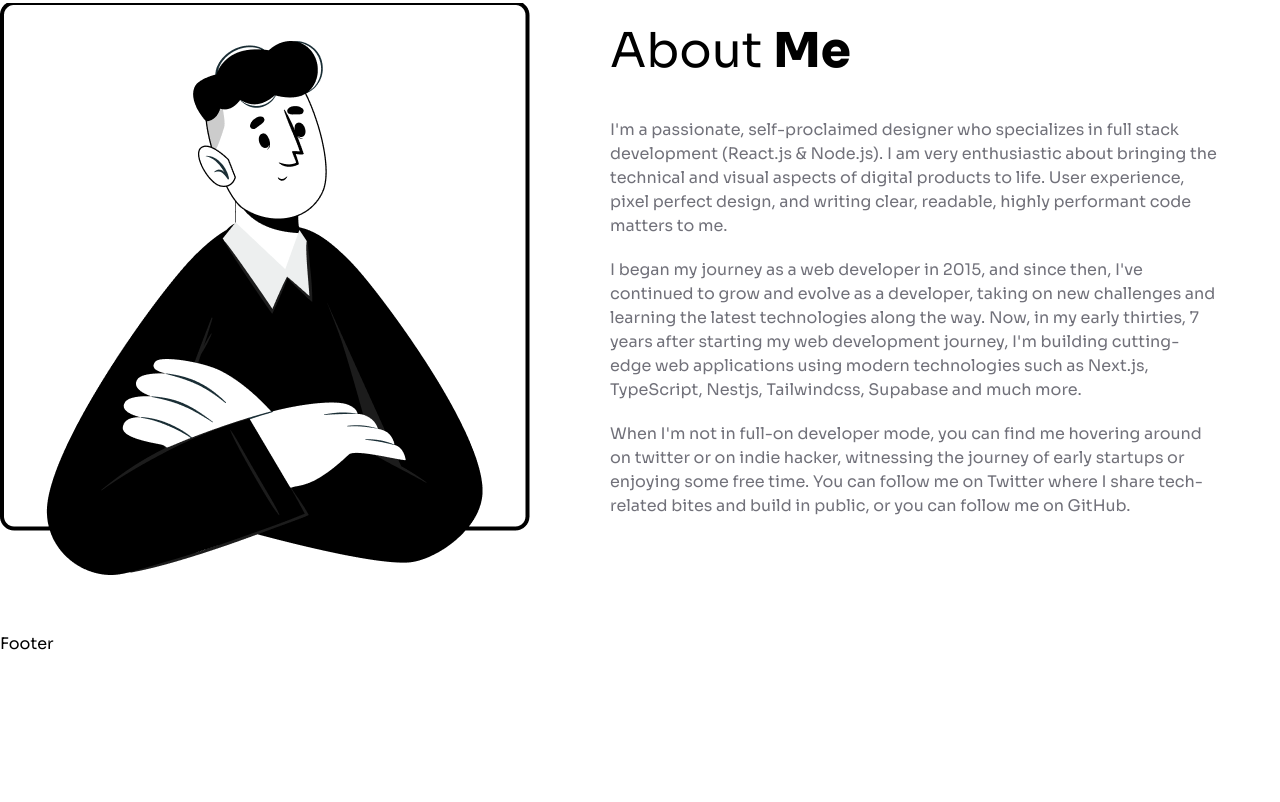
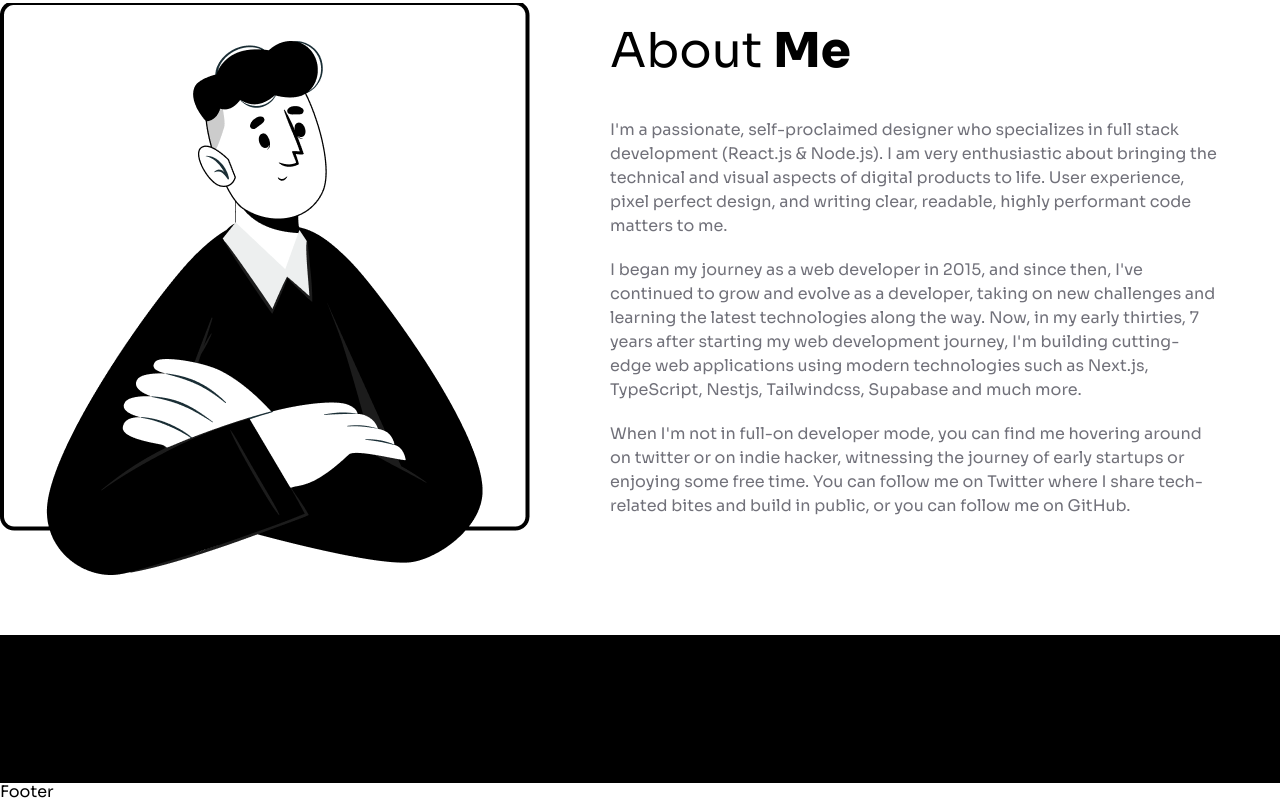
Before and after one commit to ozodbekw/illustrarion-portfolio, a plain HTML site: page index.html in a window 1280 px wide. Shown: the part 2416-3218 px from the top of the page. Before the commit the page ends 3070 px from the top, so only its background shows below. Drawn offline with Linux system fonts and the light colour scheme.

Commit message:
Add Projects section with styling and structure

```diff
--- a/css/style.css
+++ b/css/style.css
@@ -291,3 +291,17 @@ main {
   line-height: 24px;
   width: 610px;
 }
+
+/* projects */
+.projects {
+  background-color: #000;
+  padding: 60px 0;
+}
+.projects__container {
+  padding: 0 32px;
+}
+
+.projects__title {
+}
+.projects__card {
+}
--- a/index.html
+++ b/index.html
@@ -262,6 +262,14 @@
           </p>
         </div>
       </section>
+
+      <!-- Projects -->
+      <section class="projects">
+        <div class="projects__container container">
+          <h2 class="projects__title">My <span>Projects</span></h2>
+          <div class="projects__card"></div>
+        </div>
+      </section>
     </main>
 
     <!-- Footer -->
```
